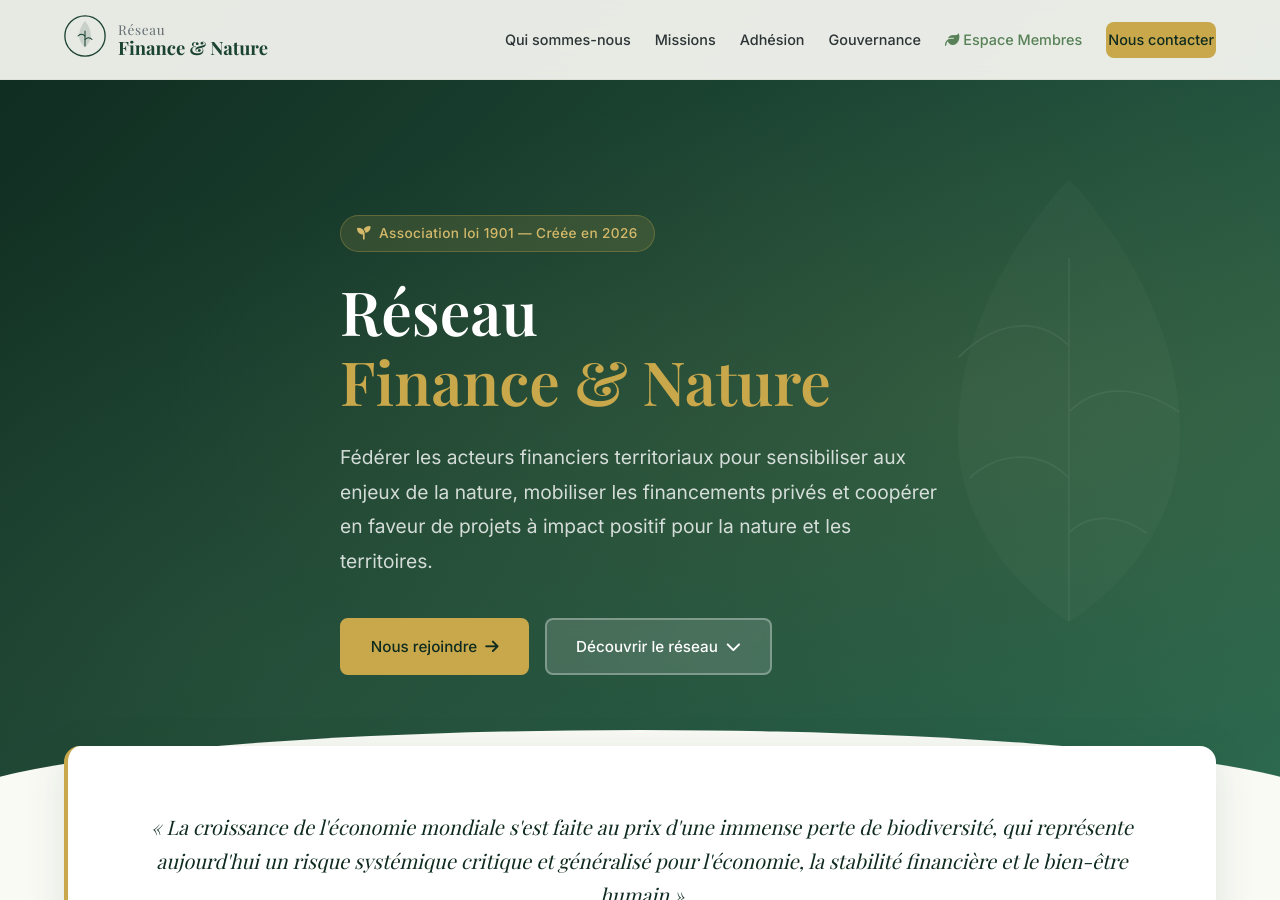
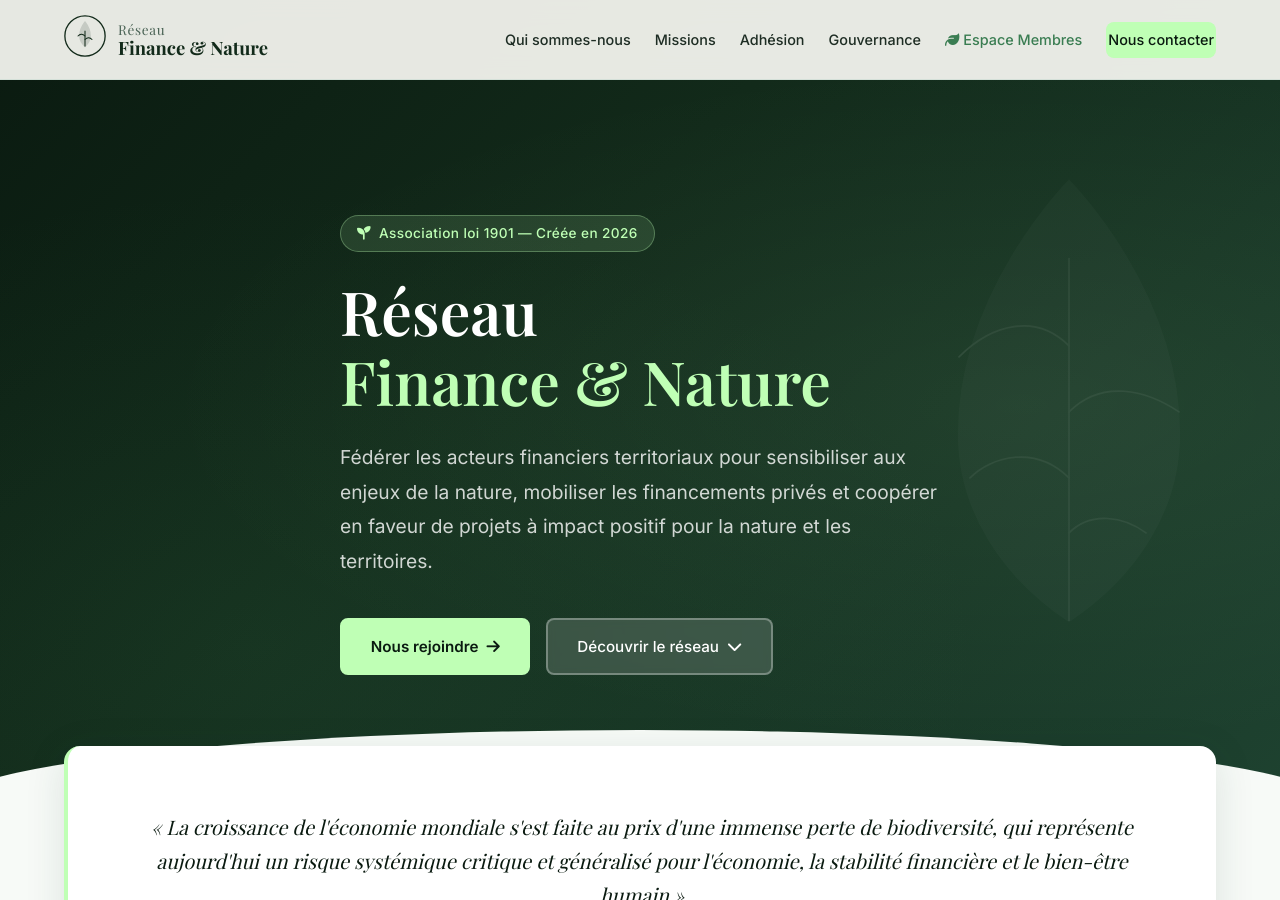
Before and after one commit to fabriceliut/reseau-finance-nature, a Jekyll site: the page built from index.html, in a window 1280 px wide and 900 px high. Built offline with Jekyll 4.4.1, drawn with Linux system fonts in a browser that asks for light colours.

Commit message:
🎨 mise à jour palette couleurs (#BFFFB5 + #122A1A)
- Primary: #122A1A (vert profond)
- Secondary/accent: #BFFFB5 (vert menthe clair)
- Ajustements contraste : texte sur fond clair utilise #3A7D52
- Boutons CTA avec texte foncé sur fond #BFFFB5
- Overlines, citations, dates utilisent vert soutenu lisible

```diff
--- a/assets/css/style.css
+++ b/assets/css/style.css
@@ -1,29 +1,29 @@
 /* =============================================
    RÉSEAU FINANCE & NATURE — Design System
-   Palette: Forêt profonde + Or discret
-   Audience: Financiers engagés, fonds d'impact
+   Palette: Vert profond #122A1A + Vert lumineux #BFFFB5
+   Audience: Acteurs financiers territoriaux
    ============================================= */
 
 /* --- Variables --- */
 :root {
   /* Couleurs principales */
-  --color-primary: #1B4332;
-  --color-primary-light: #2D6A4F;
-  --color-primary-dark: #0F2B1F;
-  --color-secondary: #C9A84C;
-  --color-secondary-light: #D4B96A;
-  --color-accent: #588157;
-  --color-accent-light: #A3B18A;
+  --color-primary: #122A1A;
+  --color-primary-light: #1E4230;
+  --color-primary-dark: #0A1A10;
+  --color-secondary: #BFFFB5;
+  --color-secondary-light: #D4FFCE;
+  --color-accent: #3A7D52;
+  --color-accent-light: #7BC496;
 
   /* Neutres */
-  --color-bg: #FAFAF5;
-  --color-bg-alt: #F0EFE7;
-  --color-bg-dark: #1A1A1A;
-  --color-text: #2D3436;
-  --color-text-light: #636E72;
-  --color-text-muted: #9BA3A7;
+  --color-bg: #F7FAF7;
+  --color-bg-alt: #EDF2ED;
+  --color-bg-dark: #0A1A10;
+  --color-text: #1E2D24;
+  --color-text-light: #4A6355;
+  --color-text-muted: #8A9E90;
   --color-white: #FFFFFF;
-  --color-border: #E0DFD5;
+  --color-border: #D4E0D8;
 
   /* Typo */
   --font-heading: 'Playfair Display', Georgia, serif;
@@ -82,7 +82,7 @@ a {
 }
 
 a:hover {
-  color: var(--color-secondary);
+  color: var(--color-accent);
 }
 
 ul { list-style: none; }
@@ -161,11 +161,13 @@ h4 { font-size: 1.1rem; }
   background: var(--color-secondary);
   color: var(--color-primary-dark);
   border-color: var(--color-secondary);
+  font-weight: 600;
 }
 
 .btn-secondary:hover {
   background: var(--color-secondary-light);
   border-color: var(--color-secondary-light);
+  color: var(--color-primary-dark);
   transform: translateY(-2px);
   box-shadow: var(--shadow-md);
 }
@@ -193,6 +195,7 @@ h4 { font-size: 1.1rem; }
 
 .btn-nav:hover {
   background: var(--color-secondary-light);
+  color: var(--color-primary-dark) !important;
   transform: translateY(-1px);
 }
 
@@ -345,8 +348,8 @@ h4 { font-size: 1.1rem; }
   bottom: 0;
   left: 0;
   background:
-    radial-gradient(ellipse at 80% 50%, rgba(201, 168, 76, 0.1) 0%, transparent 60%),
-    radial-gradient(ellipse at 20% 80%, rgba(88, 129, 87, 0.15) 0%, transparent 50%);
+    radial-gradient(ellipse at 80% 50%, rgba(191, 255, 181, 0.06) 0%, transparent 60%),
+    radial-gradient(ellipse at 20% 80%, rgba(58, 125, 82, 0.12) 0%, transparent 50%);
 }
 
 .hero-content {
@@ -361,10 +364,10 @@ h4 { font-size: 1.1rem; }
   align-items: center;
   gap: 0.5rem;
   padding: 0.4rem 1rem;
-  background: rgba(201, 168, 76, 0.15);
-  border: 1px solid rgba(201, 168, 76, 0.3);
+  background: rgba(191, 255, 181, 0.12);
+  border: 1px solid rgba(191, 255, 181, 0.3);
   border-radius: 50px;
-  color: var(--color-secondary-light);
+  color: var(--color-secondary);
   font-size: 0.85rem;
   font-weight: 500;
   margin-bottom: var(--space-md);
@@ -459,7 +462,7 @@ h4 { font-size: 1.1rem; }
   font-weight: 600;
   text-transform: uppercase;
   letter-spacing: 0.1em;
-  color: var(--color-secondary);
+  color: var(--color-accent);
   margin-bottom: var(--space-sm);
 }
 
@@ -667,7 +670,7 @@ h4 { font-size: 1.1rem; }
 }
 
 .post-card:hover .post-card-link {
-  color: var(--color-secondary);
+  color: var(--color-accent);
 }
 
 /* --- Post single --- */
@@ -725,7 +728,7 @@ h4 { font-size: 1.1rem; }
   width: 400px;
   height: 400px;
   border-radius: 50%;
-  background: rgba(201, 168, 76, 0.08);
+  background: rgba(191, 255, 181, 0.06);
 }
 
 .cta-content {
@@ -1010,7 +1013,7 @@ h4 { font-size: 1.1rem; }
 }
 
 .resource-card[data-type="video"] .resource-card-accent { background: #E74C3C; }
-.resource-card[data-type="article"] .resource-card-accent { background: var(--color-secondary); }
+.resource-card[data-type="article"] .resource-card-accent { background: var(--color-accent); }
 .resource-card[data-type="document"] .resource-card-accent { background: var(--color-accent); }
 
 .resource-card-body {
@@ -1029,7 +1032,7 @@ h4 { font-size: 1.1rem; }
 }
 
 .resource-card[data-type="video"] .resource-card-type { color: #E74C3C; }
-.resource-card[data-type="article"] .resource-card-type { color: var(--color-secondary); }
+.resource-card[data-type="article"] .resource-card-type { color: var(--color-accent); }
 .resource-card[data-type="document"] .resource-card-type { color: var(--color-accent); }
 
 .resource-card h3 {
@@ -1080,7 +1083,7 @@ h4 { font-size: 1.1rem; }
 }
 
 .ressource-type--video { background: #FFF5F5; color: #E74C3C; }
-.ressource-type--article { background: #FFF9E6; color: var(--color-secondary); }
+.ressource-type--article { background: rgba(191, 255, 181, 0.2); color: var(--color-accent); }
 .ressource-type--document { background: #F0F9F4; color: var(--color-accent); }
 
 .ressource-date {
@@ -1206,6 +1209,7 @@ h4 { font-size: 1.1rem; }
 .footer-social a:hover {
   background: var(--color-secondary);
   color: var(--color-primary-dark);
+  font-weight: 600;
 }
 
 .footer-bottom {
@@ -1398,7 +1402,7 @@ h4 { font-size: 1.1rem; }
   font-size: 0.85rem;
   font-style: normal;
   font-weight: 600;
-  color: var(--color-secondary);
+  color: var(--color-accent);
   text-transform: uppercase;
   letter-spacing: 0.08em;
 }
@@ -1488,7 +1492,7 @@ h4 { font-size: 1.1rem; }
   flex-shrink: 0;
   font-size: 0.8rem;
   font-weight: 600;
-  color: var(--color-secondary);
+  color: var(--color-accent);
   text-align: right;
   padding-top: var(--space-sm);
   line-height: 1.2;
@@ -1644,8 +1648,8 @@ h4 { font-size: 1.1rem; }
   width: 40px;
   height: 40px;
   border-radius: 10px;
-  background: rgba(201, 168, 76, 0.1);
-  color: var(--color-secondary);
+  background: rgba(191, 255, 181, 0.2);
+  color: var(--color-accent);
   display: flex;
   align-items: center;
   justify-content: center;
@@ -1695,7 +1699,7 @@ h4 { font-size: 1.1rem; }
 }
 
 .cta-cards a:hover {
-  color: var(--color-secondary);
+  color: var(--color-accent);
 }
 
 /* --- Adhésion --- */
@@ -1861,8 +1865,8 @@ h4 { font-size: 1.1rem; }
 .team-role {
   display: inline-block;
   padding: 0.2rem 0.8rem;
-  background: rgba(201, 168, 76, 0.12);
-  color: var(--color-secondary);
+  background: rgba(191, 255, 181, 0.25);
+  color: var(--color-accent);
   font-size: 0.75rem;
   font-weight: 600;
   text-transform: uppercase;
```
